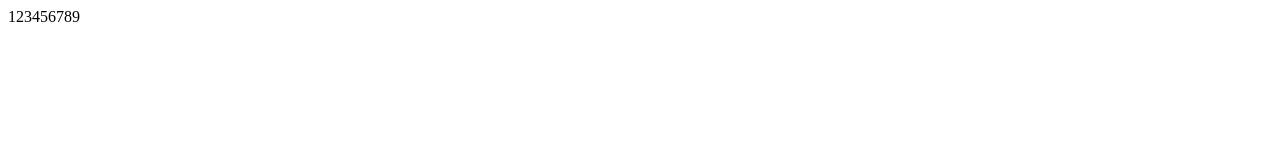
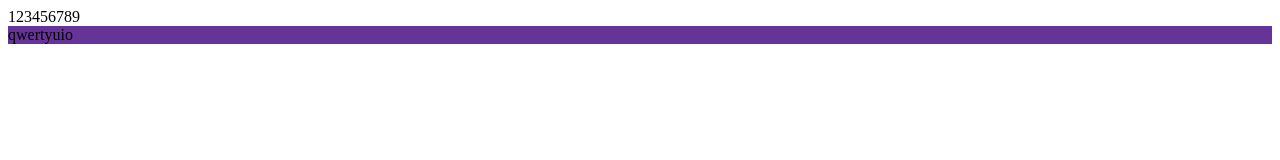
Before and after one commit to fraterpavlo/test-repo-with-zhan, a website: page new-task1/src/index.html in a window 1280 px wide. Drawn offline with nearby package versions, Linux system fonts and the light colour scheme; files that its build step writes are made by us from their sources.

Commit message:
feat: add new block

```diff
--- a/new-task1/src/index.html
+++ b/new-task1/src/index.html
@@ -11,5 +11,8 @@
   <div class="first-bloc">
     123456789
   </div>
+  <div class="second-block in-branch2-from-first">
+    qwertyuio
+  </div>
 </body>
 </html>
--- a/new-task1/src/style.scss
+++ b/new-task1/src/style.scss
@@ -1,3 +1,7 @@
 .first-block {
   background: red;
 }
+
+.second-block {
+  background: rebeccapurple;
+}
```
